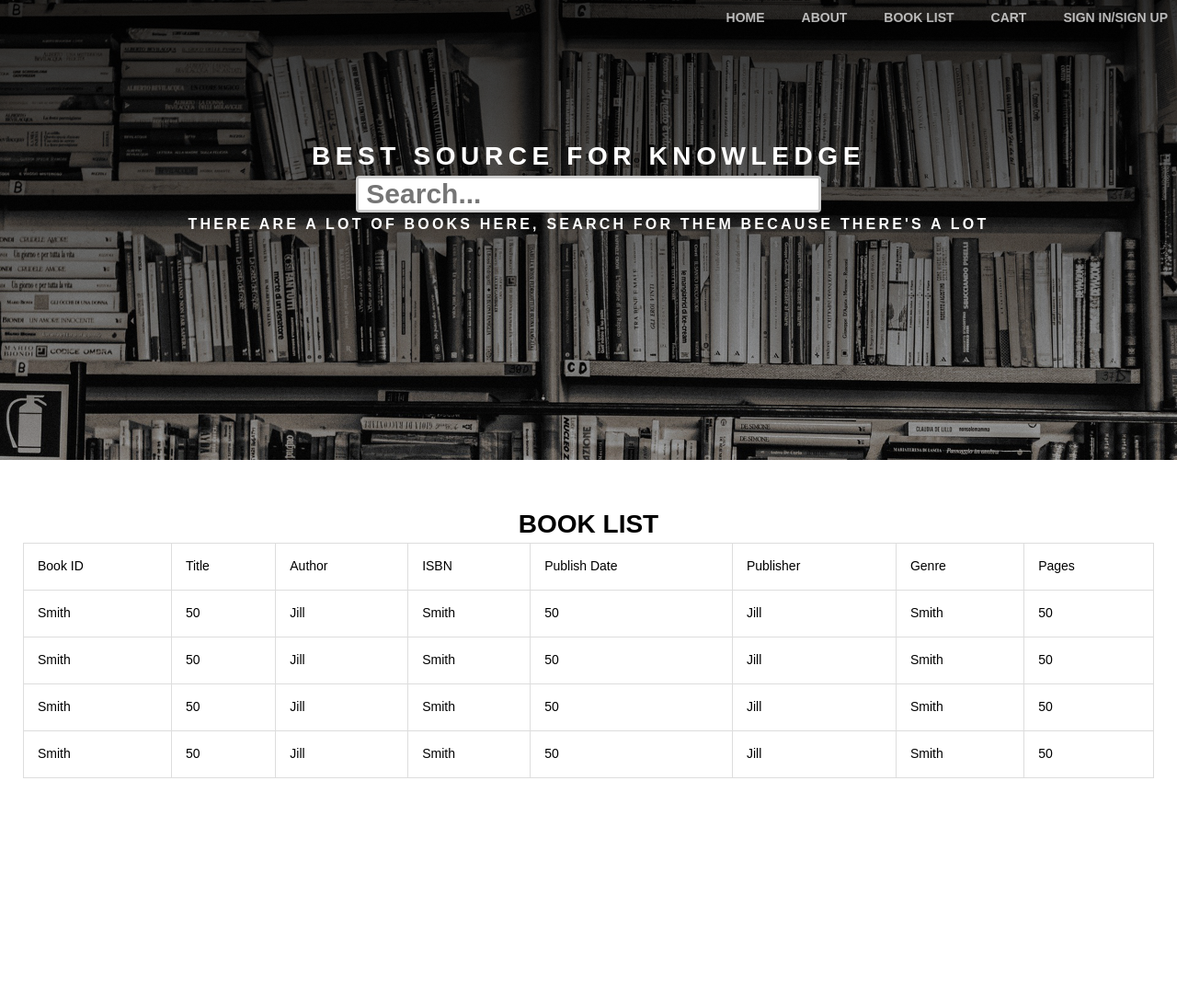
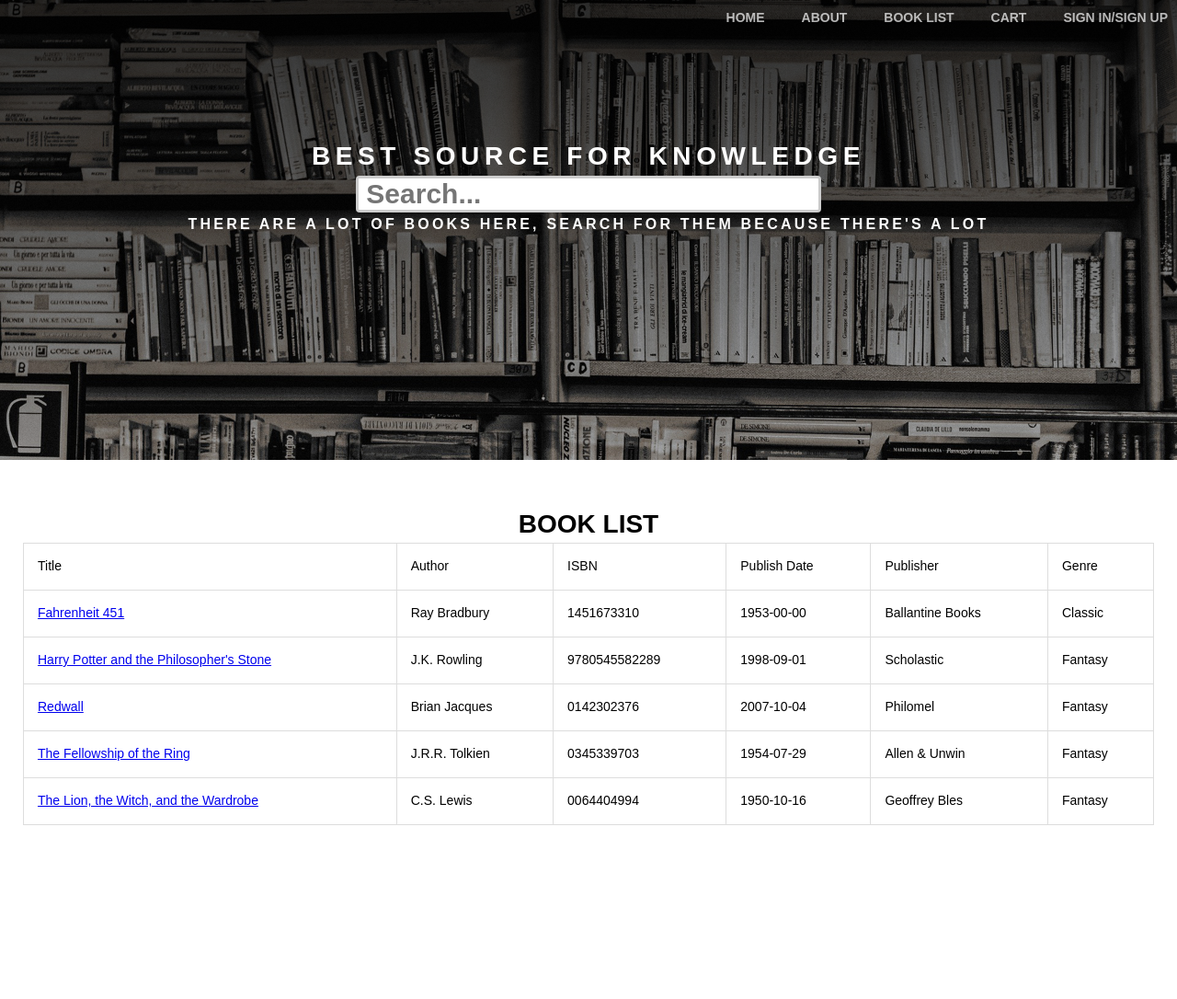
Before and after one commit to jodylane/LibraryLending, a PHP site: page /booklist.php in a window 1280 px wide. Shown: the top 1086 px of the page at 92% size. Run offline with PHP 8.4, Linux system fonts and the light colour scheme; data comes from the database, SQL or seed files in the repository.

```diff
--- a/booklist.php
+++ b/booklist.php
@@ -4,67 +4,40 @@
  * Date: 11/5/2016
  * Description: This file was created to be used as the book list page
  */
+
+include "includes/header.php";
+include "includes/database.php";
 ?>
 
 
-<?php include "includes/header.php"; ?>
 
 <section class="book-list">
 
-    <h2 class="booklist-headline">Book List
-        <h2>
+    <h2 class="booklist-headline">Book List</h2>
 
             <table class="booklist-table" style="width:100%">
                 <tr>
-                    <th>Book ID</th>
                     <th>Title</th>
                     <th>Author</th>
                     <th>ISBN</th>
                     <th>Publish Date</th>
                     <th>Publisher</th>
                     <th>Genre</th>
-                    <th>Pages</th>
                 </tr>
-                <tr>
-                    <td>Smith</td>
-                    <td>50</td>
-                    <td>Jill</td>
-                    <td>Smith</td>
-                    <td>50</td>
-                    <td>Jill</td>
-                    <td>Smith</td>
-                    <td>50</td>
-                </tr>
-                <tr>
-                    <td>Smith</td>
-                    <td>50</td>
-                    <td>Jill</td>
-                    <td>Smith</td>
-                    <td>50</td>
-                    <td>Jill</td>
-                    <td>Smith</td>
-                    <td>50</td>
-                </tr>
-                <tr>
-                    <td>Smith</td>
-                    <td>50</td>
-                    <td>Jill</td>
-                    <td>Smith</td>
-                    <td>50</td>
-                    <td>Jill</td>
-                    <td>Smith</td>
-                    <td>50</td>
-                </tr>
-                <tr>
-                    <td>Smith</td>
-                    <td>50</td>
-                    <td>Jill</td>
-                    <td>Smith</td>
-                    <td>50</td>
-                    <td>Jill</td>
-                    <td>Smith</td>
-                    <td>50</td>
-                </tr>
+
+                <?php
+                while (($row = $query->fetch_assoc()) !== NULL) {
+                    echo "<tr>";
+                    echo "<td><a href='bookdetails.php?book_id=", $row['book_id'], "'>", $row['title'],"</a></td>";
+                    echo "<td>", $row['author'],"</td>";
+                    echo "<td>", $row['isbn'],"</td>";
+                    echo "<td>", $row['publication_date'],"</td>";
+                    echo "<td>", $row['publisher'],"</td>";
+                    echo "<td>", $row['genre'],"</td>";
+                    echo "</tr>";
+                }
+                ?>
+
             </table>
 
 </section>
--- a/includes/featured.php
+++ b/includes/featured.php
@@ -17,7 +17,7 @@
         <?php
 
         while (($row = $query->fetch_assoc()) !== NULL) {
-            echo "<a href='' class='book_thumb'>";
+            echo "<a class='book_thumb' href='bookdetails.php?book_id=", $row['book_id'], "'>";
             echo "<div class='book-overlay'>";
             echo "<img src='assets/book_covers/", $row['image_link'], "'/>";
             echo "</div></a>";
--- a/sass/sections.sass
+++ b/sass/sections.sass
@@ -8,3 +8,4 @@
 @import "featured"
 @import "about"
 @import "booklist"
+@import "bookdetails"
```
Also changed, not shown: bookdetails.php (added, +69 -0 lines), css/sections.css (+34 -0 lines), sass/bookdetails.sass (added, +33 -0 lines).
